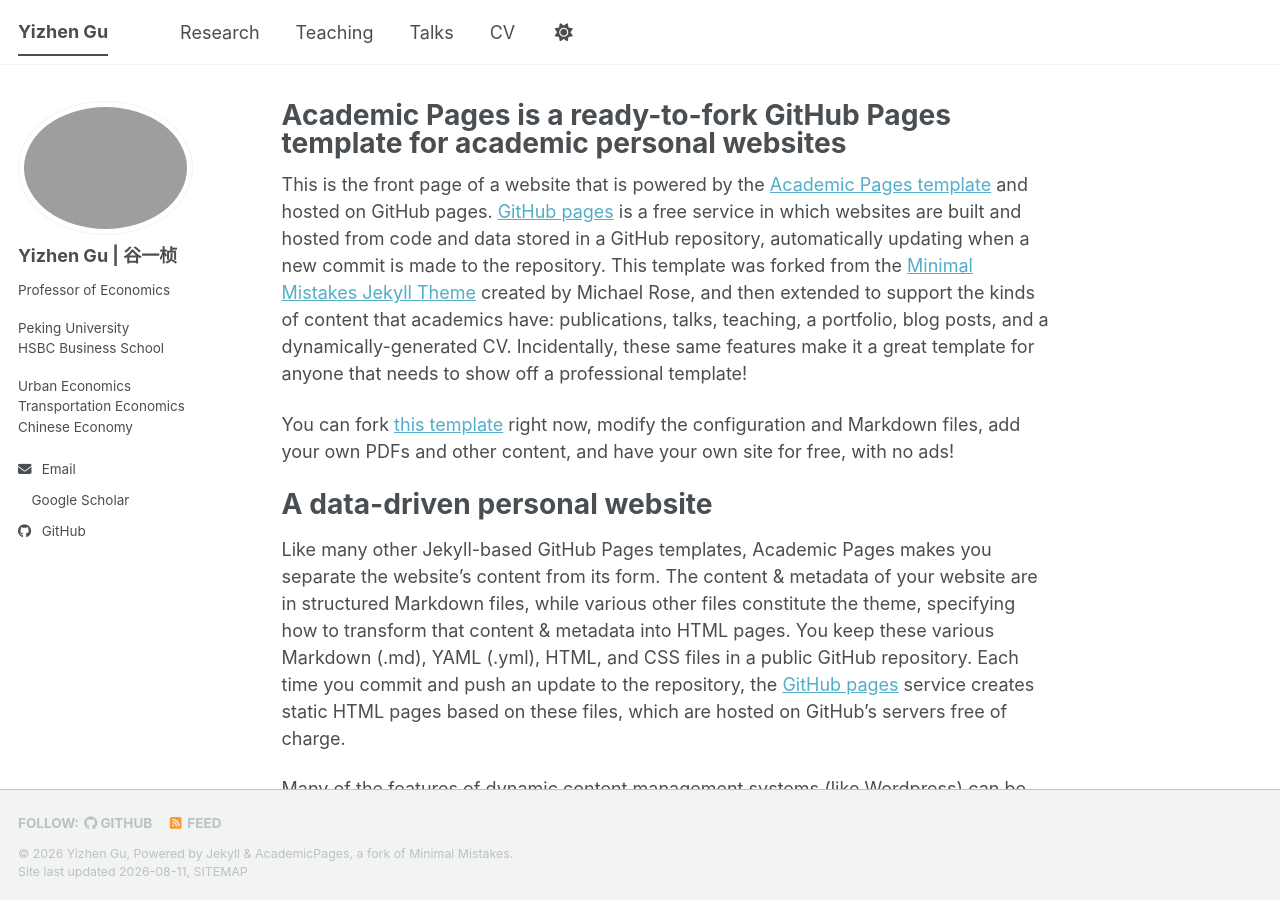
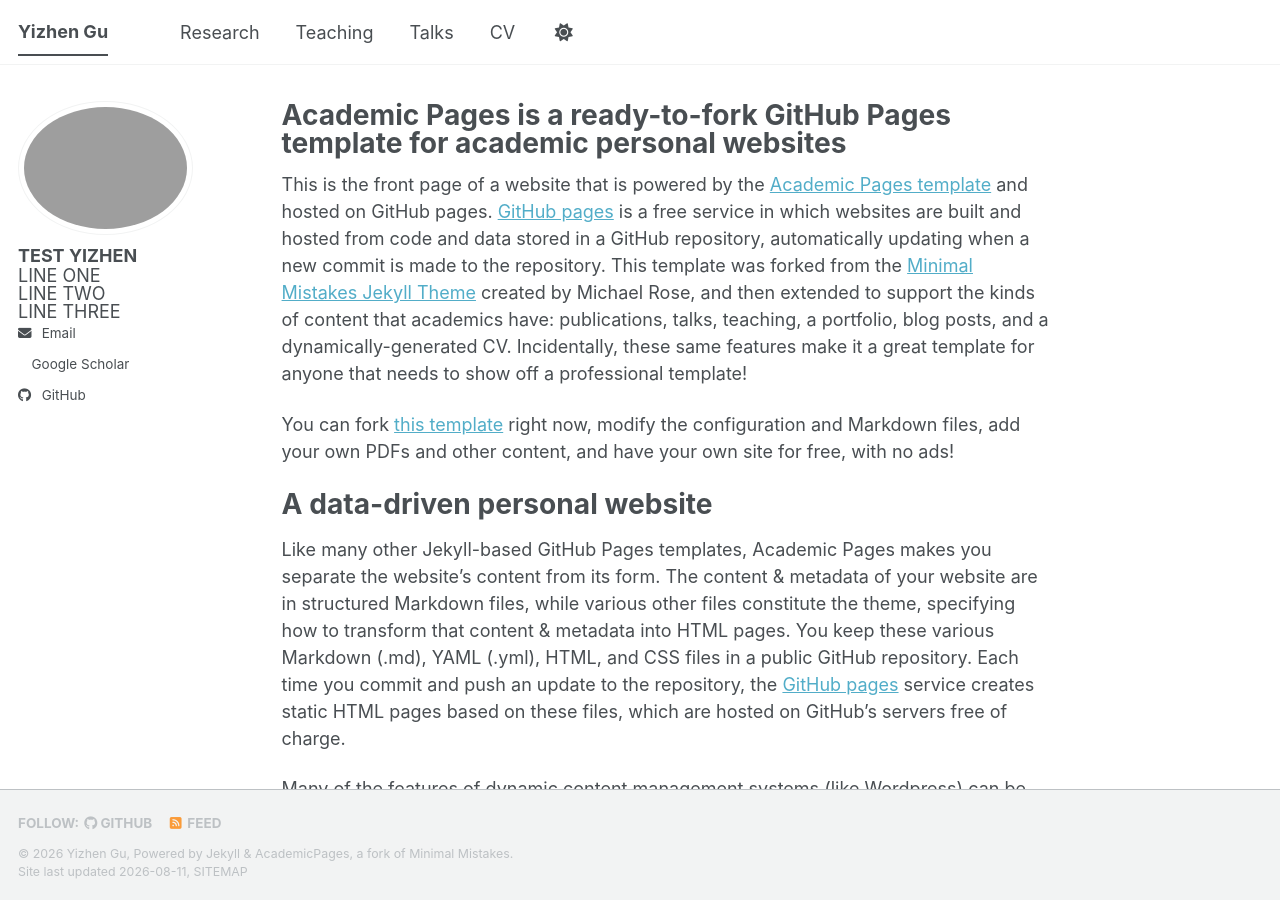
Before and after one commit to yizhengu/yizhengu.github.io, a Jekyll site: the page built from _pages/about.md, in a window 1280 px wide and 900 px high. Built offline with Jekyll 4.4.1, drawn with Linux system fonts in a browser that asks for light colours; a style sheet for code colours, icons or effects is not loaded.

Commit message:
Modify author profile information
Updated author profile with new name and bio details.

```diff
--- a/_includes/author-profile.html
+++ b/_includes/author-profile.html
@@ -15,22 +15,19 @@
   </div>
 
   <div class="author__content">
-  <h3 class="author__name">{{ author.name }}</h3>
 
-  <div class="author__bio">
-    <p>Professor of Economics</p>
+  <h3 class="author__name">TEST YIZHEN</h3>
 
-    <p>
-      Peking University<br>
-      HSBC Business School
-    </p>
+  <div>
 
-    <p>
-      Urban Economics<br>
-      Transportation Economics<br>
-      Chinese Economy
-    </p>
+    LINE ONE<br>
+
+    LINE TWO<br>
+
+    LINE THREE
+
   </div>
+
 </div>
 
   <div class="author__urls-wrapper">
```
